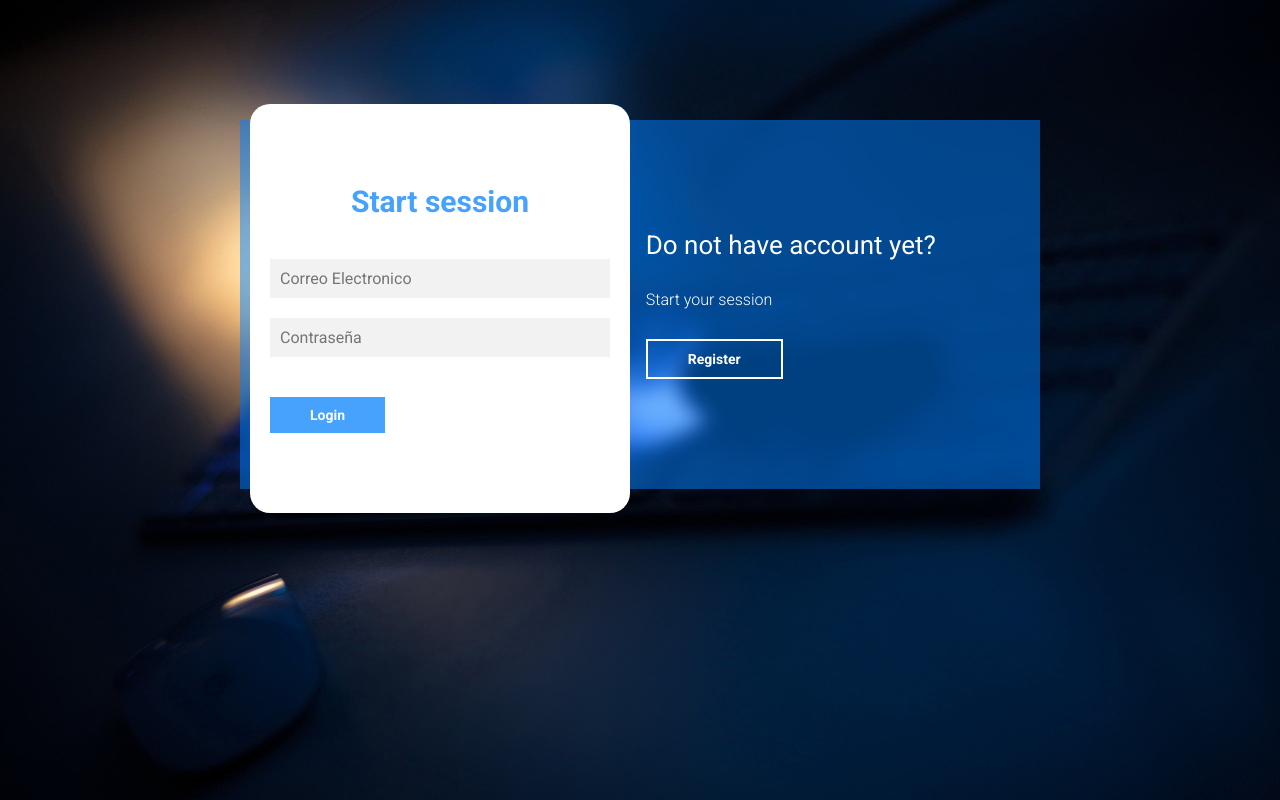
After one commit to jgmontero/BRI, a PHP site: page /pages/login-registrer.php in a window 1280 px wide. The commit adds this page. Run offline with PHP 8.4, Linux system fonts and the light colour scheme.

Commit message:
log-in/register server-sided validated

```diff
--- /dev/null
+++ b/assets/css/estilos.css
@@ -0,0 +1,189 @@
+* {
+    margin: 0;
+    padding: 0;
+    box-sizing: border-box;
+    text-decoration: none;
+    font-family: 'Roboto', sans-serif;
+}
+
+body {
+    background-image: url(../images/bg4.jpg);
+    background-size: cover;
+    background-repeat: no-repeat;
+    background-position: center;
+    background-attachment: fixed;
+}
+
+main {
+    width: 100%;
+    padding: 20px;
+    margin: auto;
+    margin-top: 100px;
+}
+
+.contenedor__todo {
+    width: 100%;
+    max-width: 800px;
+    margin: auto;
+    position: relative;
+}
+
+.caja__trasera {
+    width: 100%;
+    padding: 10px 20px;
+    display: flex;
+    justify-content: center;
+    -webkit-backdrop-filter: blur(10px);
+    backdrop-filter: blur(10px);
+    background-color: rgba(0, 128, 255, 0.5);
+}
+
+.caja__trasera div {
+    margin: 100px 40px;
+    color: white;
+    transition: all 500ms;
+}
+
+.caja__trasera div p,
+.caja__trasera button {
+    margin-top: 30px;
+}
+
+.caja__trasera div h3 {
+    font-weight: 400;
+    font-size: 26px;
+}
+
+.caja__trasera div p {
+    font-size: 16px;
+    font-weight: 300;
+}
+
+.caja__trasera button {
+    padding: 10px 40px;
+    border: 2px solid #fff;
+    font-size: 14px;
+    background: transparent;
+    font-weight: 600;
+    cursor: pointer;
+    color: white;
+    outline: none;
+    transition: all 300ms;
+}
+
+.caja__trasera button:hover {
+    background: #fff;
+    color: #46A2FD;
+}
+
+
+/*Formularios*/
+
+.contenedor__login-register {
+    display: flex;
+    align-items: center;
+    width: 100%;
+    max-width: 380px;
+    position: relative;
+    top: -185px;
+    left: 10px;
+    /*La transicion va despues del codigo JS*/
+    transition: left 500ms cubic-bezier(0.175, 0.885, 0.320, 1.275);
+}
+
+.contenedor__login-register form {
+    width: 100%;
+    padding: 80px 20px;
+    background: white;
+    position: relative;
+    border-radius: 20px;
+    margin-top: -200px;
+}
+
+.contenedor__login-register form h2 {
+    font-size: 30px;
+    text-align: center;
+    margin-bottom: 20px;
+    color: #46A2FD;
+}
+
+.contenedor__login-register form input {
+    width: 100%;
+    margin-top: 20px;
+    padding: 10px;
+    border: none;
+    background: #F2F2F2;
+    font-size: 16px;
+    outline: none;
+}
+
+.contenedor__login-register form button {
+    padding: 10px 40px;
+    margin-top: 40px;
+    border: none;
+    font-size: 14px;
+    background: #46A2FD;
+    font-weight: 600;
+    cursor: pointer;
+    color: white;
+    outline: none;
+}
+
+.formulario__login {
+    opacity: 1;
+    display: block;
+}
+
+.formulario__register {
+    display: none;
+}
+
+.female_container {
+    display: ruby-base-container;
+    font-family: 'Roboto', sans-serif;
+}
+
+.female_input {
+    width: auto;
+}
+
+.date_of_birth {
+    text-align: center;
+    margin-top: 12px;
+}
+
+.formulario__register>input:nth-child(7) {
+    width: auto;
+    position: relative;
+}
+
+.formulario__register>p:nth-child(8) {
+    text-align: center;
+    width: 23%;
+    display: initial;
+}
+
+@media screen and (max-width: 850px) {
+    main {
+        margin-top: 50px;
+    }
+    .caja__trasera {
+        max-width: 350px;
+        height: 300px;
+        flex-direction: column;
+        margin: auto;
+    }
+    .caja__trasera div {
+        margin: 0px;
+        position: absolute;
+    }
+    /*Formularios*/
+    .contenedor__login-register {
+        top: -10px;
+        left: -5px;
+        margin: auto;
+    }
+    .contenedor__login-register form {
+        position: relative;
+    }
+}
--- /dev/null
+++ b/assets/js/script.js
@@ -0,0 +1,64 @@
+//Ejecutando funciones
+document.getElementById("btn__iniciar-sesion").addEventListener("click", iniciarSesion);
+document.getElementById("btn__registrarse").addEventListener("click", register);
+window.addEventListener("resize", anchoPage);
+
+//Declarando variables
+var formulario_login = document.querySelector(".formulario__login");
+var formulario_register = document.querySelector(".formulario__register");
+var contenedor_login_register = document.querySelector(".contenedor__login-register");
+var caja_trasera_login = document.querySelector(".caja__trasera-login");
+var caja_trasera_register = document.querySelector(".caja__trasera-register");
+
+    //FUNCIONES
+
+function anchoPage(){
+
+    if (window.innerWidth > 850){
+        caja_trasera_register.style.display = "block";
+        caja_trasera_login.style.display = "block";
+    }else{
+        caja_trasera_register.style.display = "block";
+        caja_trasera_register.style.opacity = "1";
+        caja_trasera_login.style.display = "none";
+        formulario_login.style.display = "block";
+        contenedor_login_register.style.left = "0px";
+        formulario_register.style.display = "none";
+    }
+}
+
+anchoPage();
+
+
+    function iniciarSesion(){
+        if (window.innerWidth > 850){
+            formulario_login.style.display = "block";
+            contenedor_login_register.style.left = "10px";
+            formulario_register.style.display = "none";
+            caja_trasera_register.style.opacity = "1";
+            caja_trasera_login.style.opacity = "0";
+        }else{
+            formulario_login.style.display = "block";
+            contenedor_login_register.style.left = "0px";
+            formulario_register.style.display = "none";
+            caja_trasera_register.style.display = "block";
+            caja_trasera_login.style.display = "none";
+        }
+    }
+
+    function register(){
+        if (window.innerWidth > 850){
+            formulario_register.style.display = "block";
+            contenedor_login_register.style.left = "410px";
+            formulario_login.style.display = "none";
+            caja_trasera_register.style.opacity = "0";
+            caja_trasera_login.style.opacity = "1";
+        }else{
+            formulario_register.style.display = "block";
+            contenedor_login_register.style.left = "0px";
+            formulario_login.style.display = "none";
+            caja_trasera_register.style.display = "none";
+            caja_trasera_login.style.display = "block";
+            caja_trasera_login.style.opacity = "1";
+        }
+}
--- /dev/null
+++ b/backend/customer_auth_destroy_session.php
@@ -0,0 +1,5 @@
+<?php
+session_start();
+session_destroy();
+header("location: ../index.php");
+?>
--- /dev/null
+++ b/pages/login-registrer.php
@@ -0,0 +1,96 @@
+<?php
+session_start();
+if (isset($_SESSION['user'])) {
+    echo '<script>
+    alert("existe una sesion iniciada para '. $_SESSION['user'] .' ");
+    window.location = "../index.php"
+    </script>';
+}
+
+?>
+
+<!DOCTYPE html>
+<html lang="en">
+
+<head>
+    <meta http-equiv="content-type" content="text/html" charset="utf-8" />
+    <meta charset="utf-8">
+    <meta name="viewport" content="width=device-width, initial-scale=1.0" />
+
+    <title>Login & Register</title>
+
+    <link href="https://fonts.googleapis.com/css2?family=Roboto:ital,wght@0,100;0,300;0,400;0,500;0,700;0,900;1,100;1,300;1,400;1,500;1,700;1,900&display=swap" rel="stylesheet">
+
+    <link rel="stylesheet" href="../assets/css/estilos.css">
+</head>
+
+<body>
+
+    <main>
+
+        <div class="contenedor__todo">
+            <div class="caja__trasera">
+                <div class="caja__trasera-login">
+                    <h3>Already registered?</h3>
+                    <p>Login using your account</p>
+                    <button id="btn__iniciar-sesion">Login</button>
+                </div>
+                <div class="caja__trasera-register">
+                    <h3>Do not have account yet?</h3>
+                    <p>Start your session</p>
+                    <button id="btn__registrarse">Register</button>
+                </div>
+            </div>
+
+            <!--Formulario de Login y registro-->
+            <div class="contenedor__login-register">
+                <!--Login-->
+                <form action="../backend/customer_auth.php" method="get" class="formulario__login">
+                    <h2>Start session</h2>
+                    <input type="text" placeholder="Correo Electronico" name="email">
+                    <input type="password" placeholder="Contraseña" name=pass>
+                    <button>Login</button>
+                </form>
+
+                <!--Register-->
+                <form action="../backend/customer_register.php" method="post" class="formulario__register">
+                    <h2>Register</h2>
+                    <input type="text" placeholder="Email" name="email">
+                    <input type="password" placeholder="Password" name="pass">
+                    <input type="password" placeholder="Confirm password" name="pass_confirm">
+                    <input type="text" placeholder="First name" name="first_name">
+                    <input type="text" placeholder="Last name" name="last_name">
+                    <div>
+                        <input type="radio" id="sextChoice1" name="female" value="1" style="width: auto;" checked>
+                        <label for="sextChoice1">Female</label>
+
+                        <input type="radio" id="sextChoice2" name="female" value="0" style="width: auto;">
+                        <label for="sextChoice2">Male</label>
+                    </div>
+                    <p class="date_of_birth">Date of birth:</p>
+                    <input type="date" name="date_of_birth" id="date_of_birth">
+                    <input type="number" placeholder="Weight (Kgs)" name="weight">
+                    <input type="text" placeholder="Height (feet)" name="height">
+                    <input type="text" placeholder="Address" name="address">
+                    <input type="text" placeholder="City" name="city">
+                    <input type="text" placeholder="State" name="state">
+                    <input type="text" placeholder="Zip code" name="zip_code">
+                    <input type="text" placeholder="Country" name="country">
+                    <input type="text" placeholder="Phone" name="phone">
+                    <input type="text" placeholder="Language" name="language">
+                    <input type="text" placeholder="Communication" name="communication">
+                    <input type="text" placeholder="Contact time" name="contact_time">
+
+
+
+                    <button>Register</button>
+                </form>
+            </div>
+        </div>
+
+    </main>
+
+    <script src="../assets/js/script.js"></script>
+</body>
+
+</html>
```
Also changed, not shown: backend/customer_auth.php (added, +43 -0 lines), backend/customer_register.php (added, +77 -0 lines), backend/db_connection.php (added, +15 -0 lines), index.php (renamed from index.html, +27 -11 lines), assets/images/bg1.jpg (added), assets/images/bg2.jpg (added), assets/images/bg3.jpg (added), assets/images/bg4.jpg (added).
